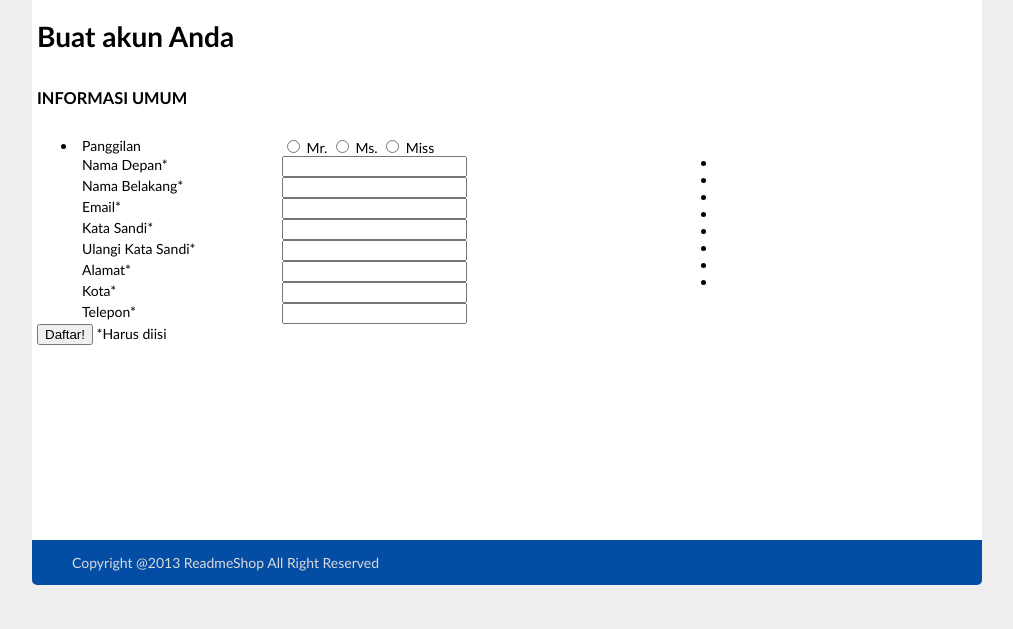
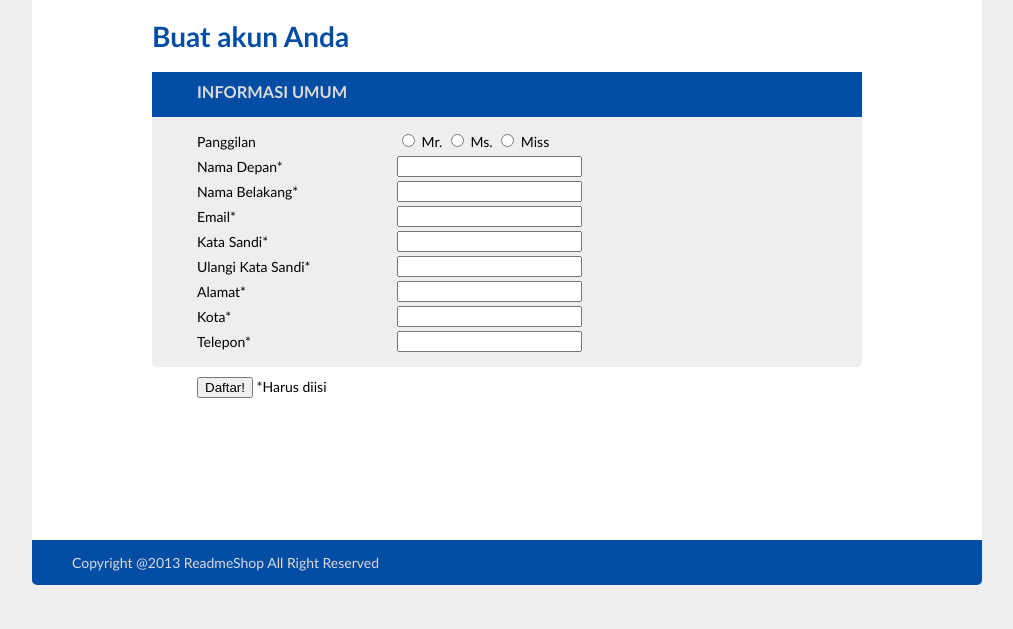
Before and after one commit to ImmanuelSteve/ReadMe-FTIUKDW, a PHP site: page /daftar.html in a window 1280 px wide. Shown: the part 171-800 px from the top of the page, without its empty margins (133-1146 px from the left). Run offline with PHP 8.4, Linux system fonts and the light colour scheme.

Commit message:
Update daftar.css

```diff
--- a/daftar.css
+++ b/daftar.css
@@ -2,3 +2,40 @@
     height: 540px;
     background-color: white;
 }
+#contentarea .grid_18{
+    margin-left: 120px;
+}
+
+#contentarea .grid_5{
+    height: 20px;
+    padding-top: 2px;
+}
+#contentarea .grid_11{
+    height: 20px;
+    padding-bottom: 5px;
+}
+
+#buatakun{
+    color: rgb(3,77,164);
+}
+
+ul{
+    list-style-type: none;
+}
+
+#informasiumum{
+    background-color: rgb(3,77,164);
+    color: rgb(218,218,218);
+}
+
+#formdaftar{
+    height: 250px;
+    background-color: rgb(238,238,238);
+    border-bottom-left-radius: 5px;
+    border-bottom-right-radius: 5px;
+}
+
+#buttondaftar,h3{
+    margin-top: 10px;
+    margin-left: 45px;
+}
```
